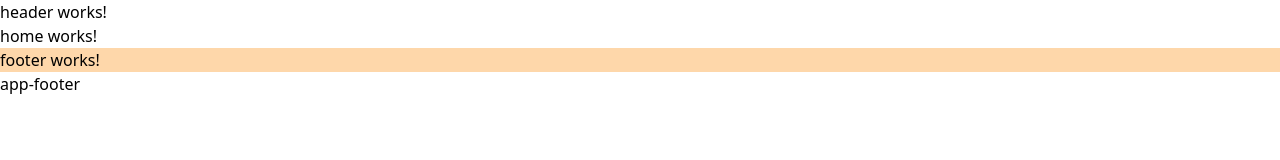
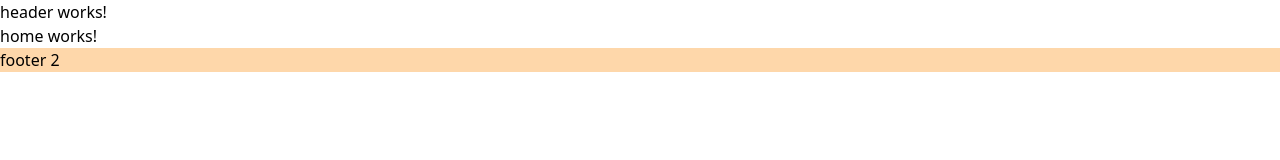
Before and after one commit to amarhusain/kashmir-frontend, an Angular app: page / in a window 1280 px wide. Shown: the top 160 px of the page. Built offline with nearby package versions, Linux system fonts and the light colour scheme.

Commit message:
third commit

```diff
--- a/src/app/core/footer/footer.component.html
+++ b/src/app/core/footer/footer.component.html
@@ -1,3 +1 @@
-<p class="bg-orange-200">footer works!</p>
-
-app-footer
+<p class="bg-orange-200">footer 2</p>
```
